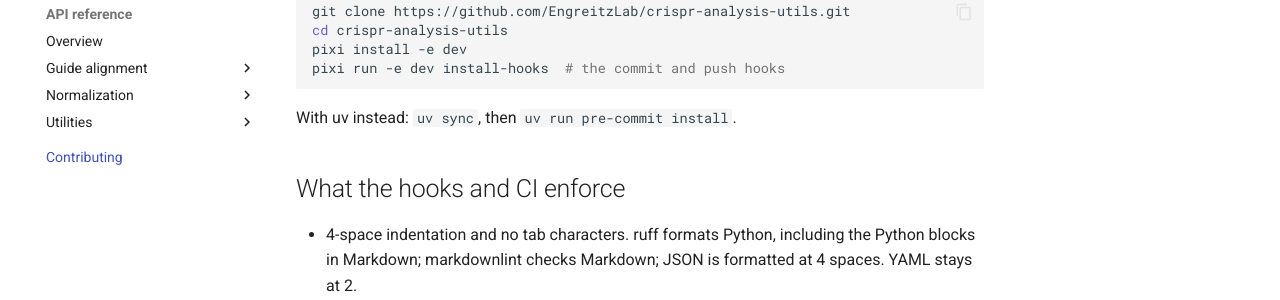
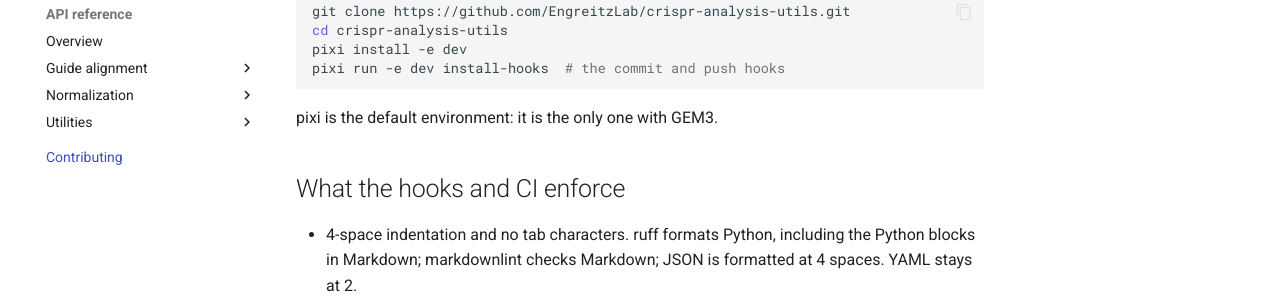
Before and after one commit to EngreitzLab/crispr-analysis-utils, an MkDocs documentation site: the page built from docs/contributing.md, in a window 1280 px wide and 900 px high. Shown: the part 330-630 px from the top of the window. Built offline with MkDocs 1.6.1 and Material for MkDocs 9.7.7, drawn with Linux system fonts in a browser that asks for light colours; comment, search, counter and statistics services are not loaded.

Commit message:
UPDATE the docs to make pixi the default development environment
The README and the contributing guide offered uv as an equal alternative for
development, while only pixi provides GEM3. They now set up with pixi alone;
uv stays where the repository still uses it (uv.lock, builds and the
pip-style CI matrix), as CLAUDE.md describes.

Co-Authored-By: Claude Opus 5.5 <noreply@anthropic.com>

````diff
--- a/docs/contributing.md
+++ b/docs/contributing.md
@@ -13,7 +13,7 @@ pixi install -e dev
 pixi run -e dev install-hooks  # the commit and push hooks
 ```
 
-With uv instead: `uv sync`, then `uv run pre-commit install`.
+pixi is the default environment: it is the only one with GEM3.
 
 ## What the hooks and CI enforce
 
````
Also changed, not shown: CLAUDE.md (+1 -1 lines), README.md (+1 -3 lines).
